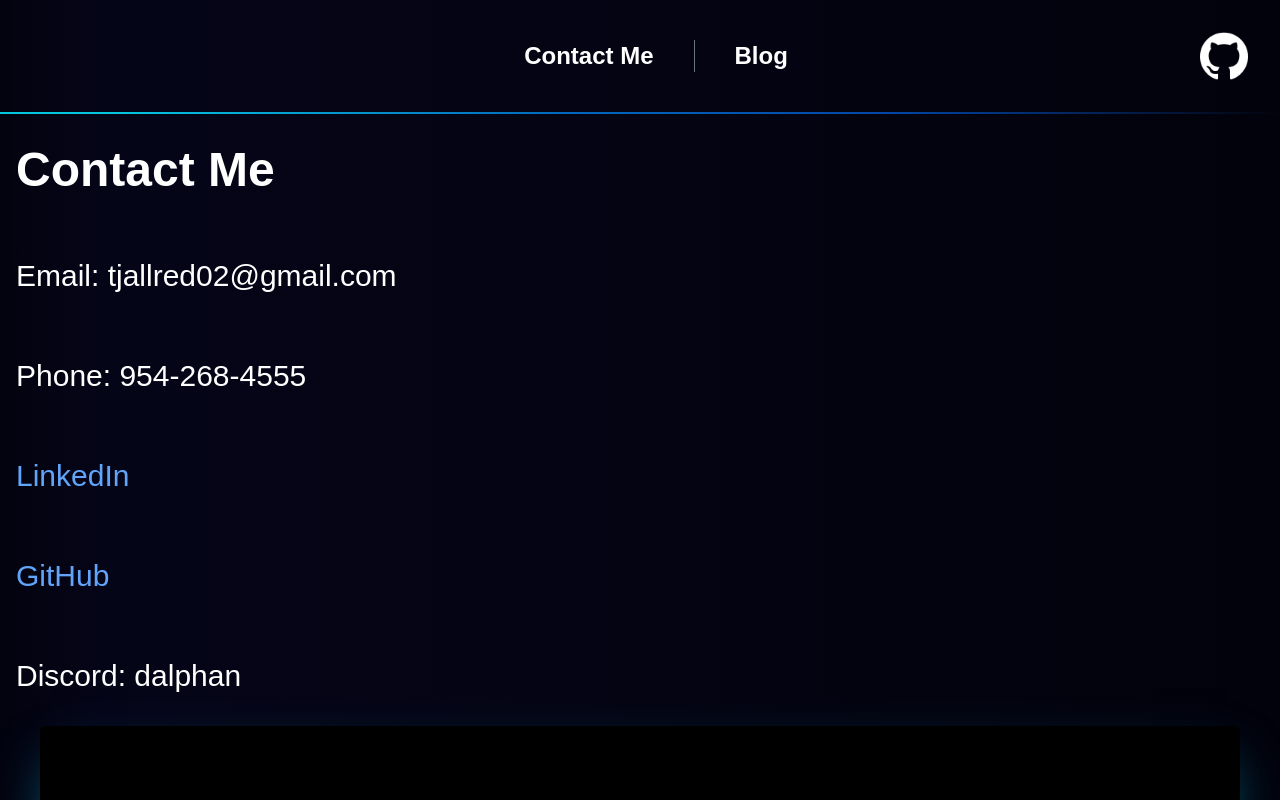
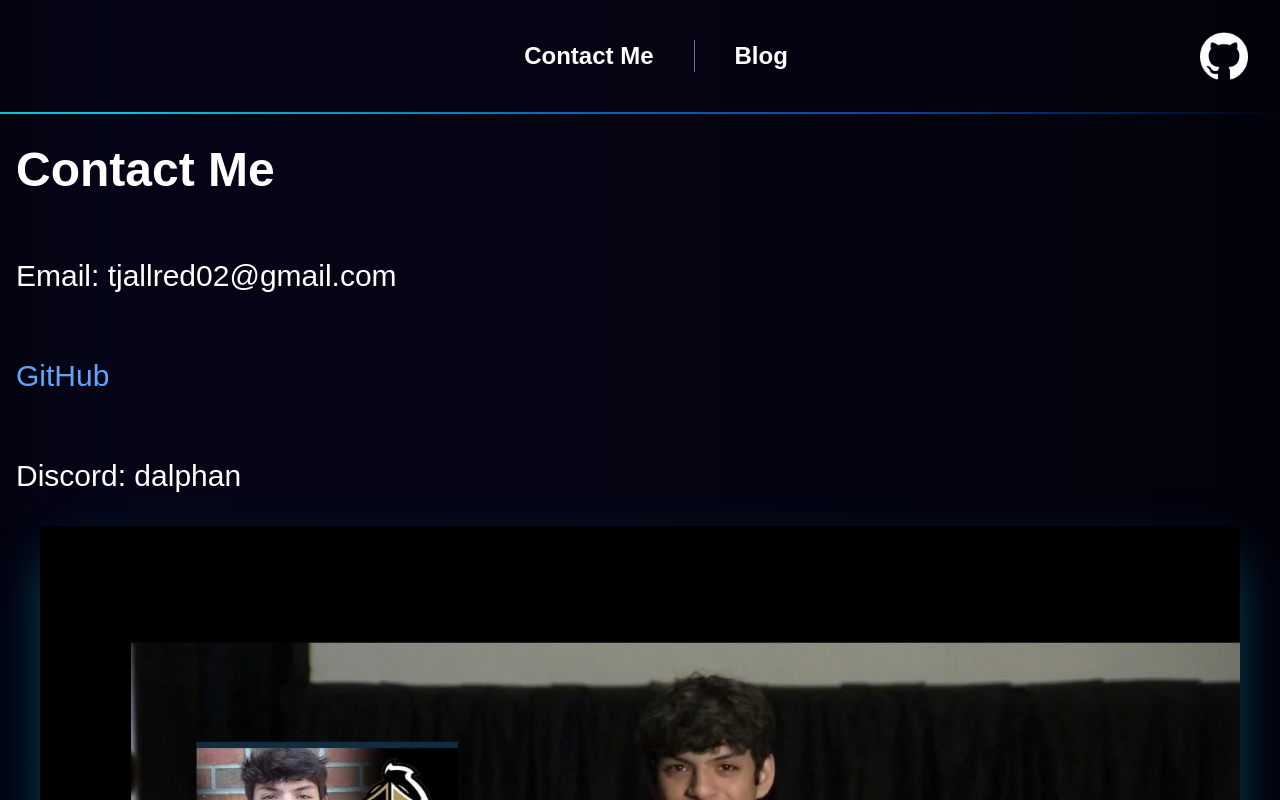
Before and after one commit to DalphanDev/dalphan-site, a Next.js app: page /contact in a window 1280 px wide. Shown: the top 800 px of the page. Built offline with nearby package versions, Linux system fonts and the light colour scheme; grey boxes are pictures that could not be loaded.

Commit message:
Update page.tsx

```diff
--- a/app/contact/page.tsx
+++ b/app/contact/page.tsx
@@ -40,16 +40,6 @@ export default function Contact() {
         <div className="flex flex-col justify-start items-start space-y-16 w-full grow mb-8 mr-8">
           <h1 className="font-bold text-5xl">Contact Me</h1>
           <h2 className="font-medium text-3xl">Email: tjallred02@gmail.com</h2>
-          <h2 className="font-medium text-3xl">Phone: 954-268-4555</h2>
-          <h2 className="font-medium text-3xl">
-            <Link
-              target="_blank"
-              href="https://www.linkedin.com/in/thomas-allred-dev/"
-              className=" text-blue-400"
-            >
-              LinkedIn
-            </Link>
-          </h2>
           <h2 className="font-medium text-3xl">
             <Link
               target="_blank"
```
